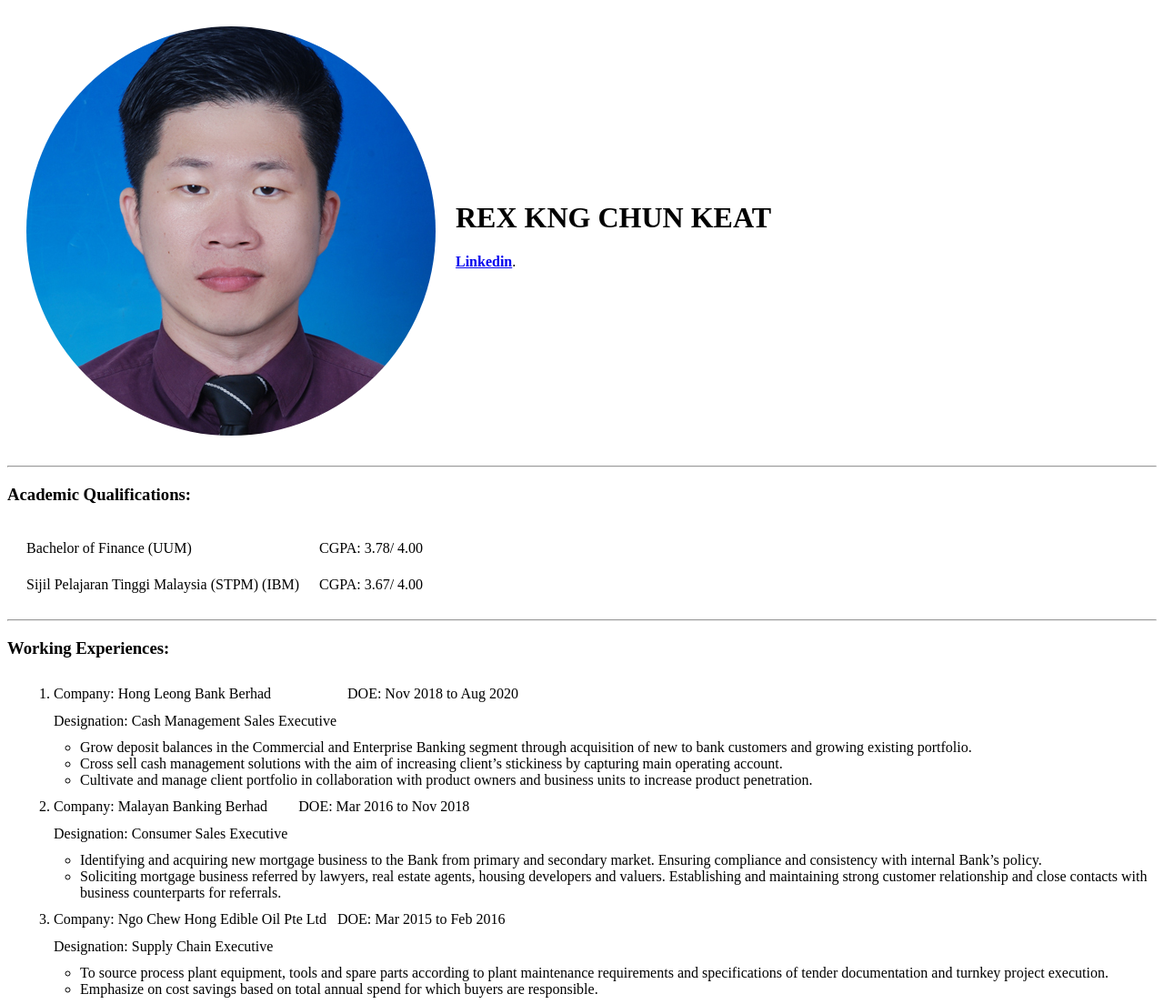
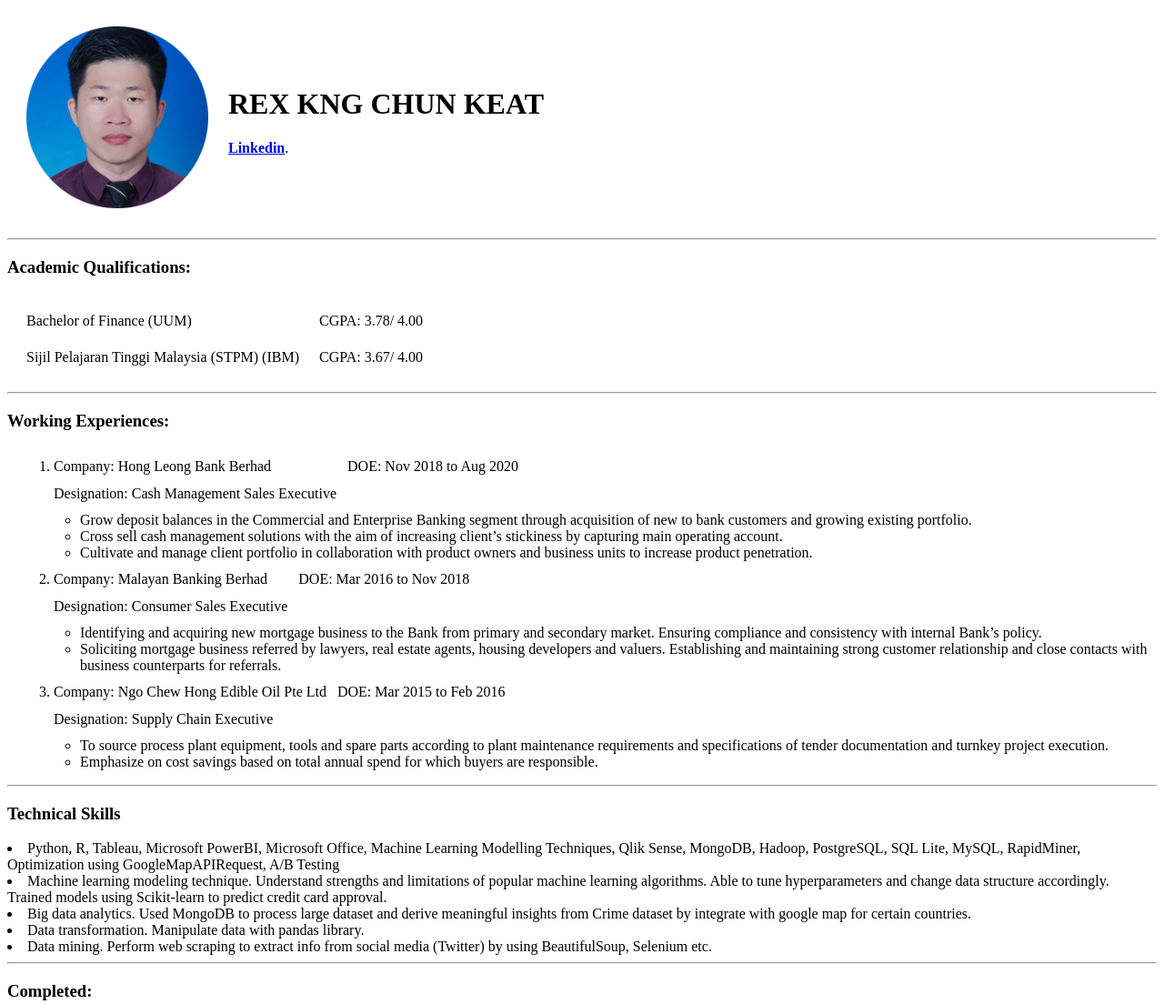
Before and after one commit to Jjrex8988/WebsiteProject, a plain HTML site: page index.html in a window 1280 px wide. Shown: the top 1104 px of the page at 91% size. Drawn offline with Linux system fonts and the light colour scheme.

Commit message:
Amendment

```diff
--- a/index.html
+++ b/index.html
@@ -1,11 +1,18 @@
 <!doctype html>
 <html lang="en">
     <head>
-    <meta charset="UTF-8">
-    <meta name="viewport"
-          content="width=device-width, user-scalable=no, initial-scale=1.0, maximum-scale=1.0, minimum-scale=1.0">
-    <meta http-equiv="X-UA-Compatible" content="ie=edge">
-    <title>REX</title>
+        <meta charset="UTF-8">
+        <meta name="viewport"
+              content="width=device-width, user-scalable=no, initial-scale=1.0, maximum-scale=1.0, minimum-scale=1.0">
+        <meta http-equiv="X-UA-Compatible" content="ie=edge">
+
+        <title>REX</title>
+    <style>
+        img {
+            height: 200px
+        }
+    </style>
+
     </head>
     <body>
         <table cellspacing="20">
```
